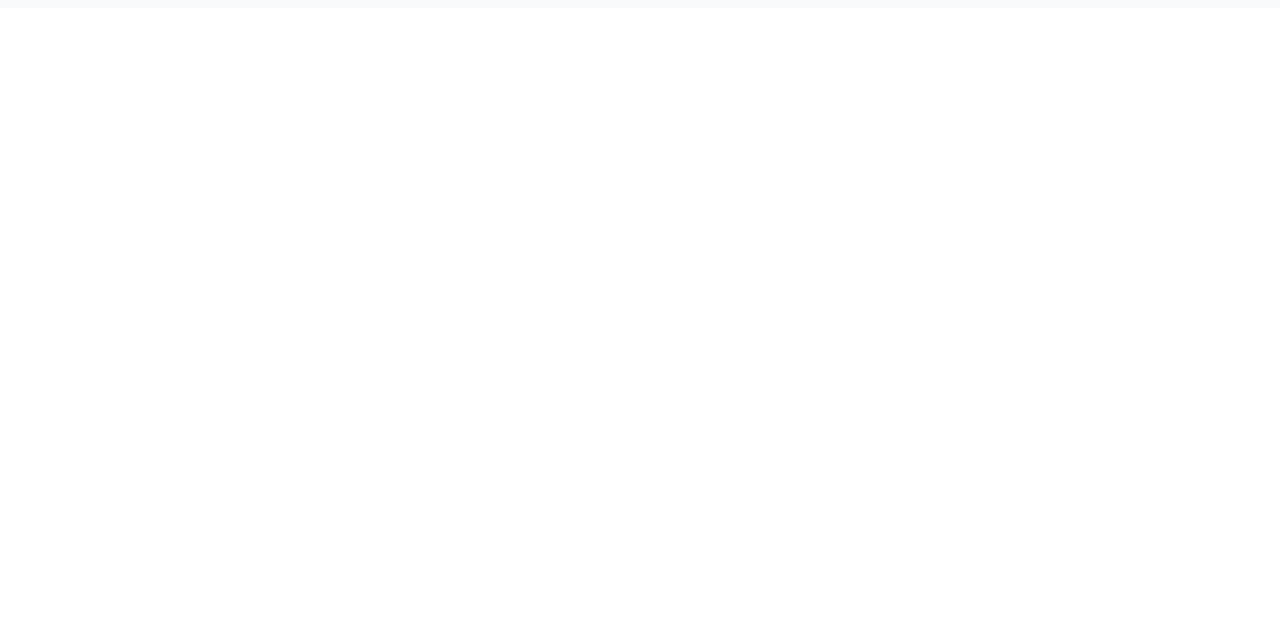
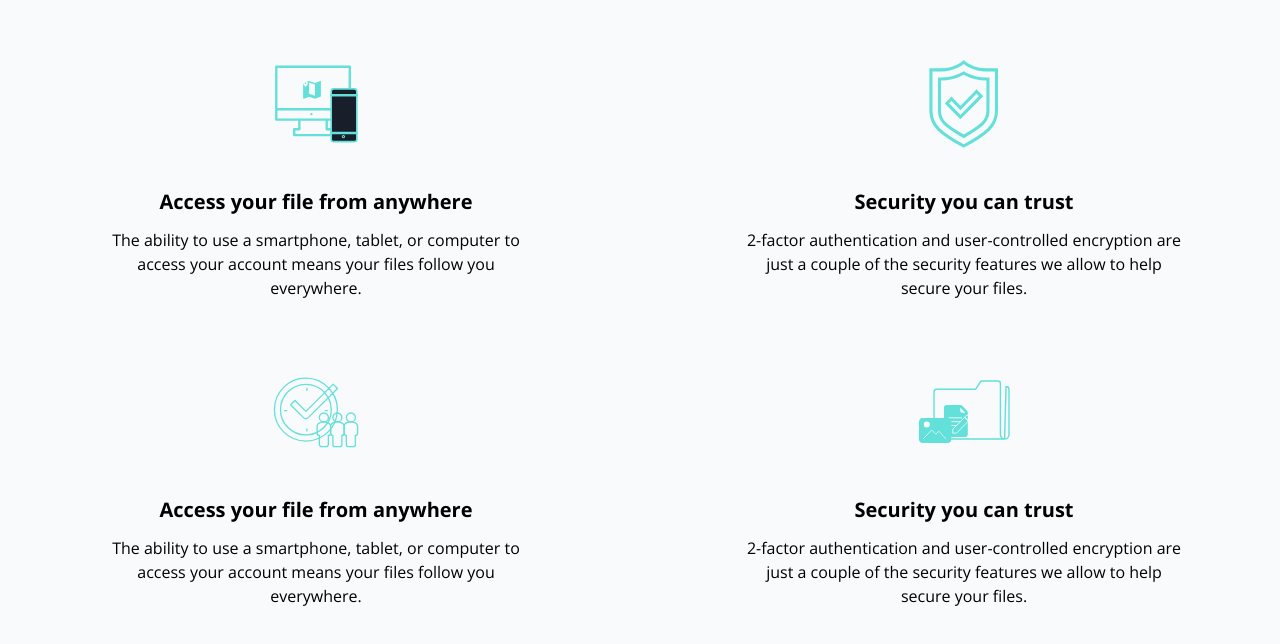
Before and after one commit to rakibtweets/fylo-react-tailwindcss, a React (Create React App) app: page / in a window 1280 px wide. Shown: the part 1330-1974 px from the top of the page. Before the commit the page ends 1338 px from the top, so only its background shows below. Built offline with nearby package versions, Linux system fonts and the light colour scheme.

Commit message:
features section added

```diff
--- a/src/App.js
+++ b/src/App.js
@@ -1,4 +1,5 @@
 import './App.css';
+import Features from './components/Features/Features';
 import Header from './components/Header/Header';
 import HeroBanner from './components/HeroBanner/HeroBanner';
 
@@ -7,6 +8,7 @@
     <>
       <Header />
       <HeroBanner />
+      <Features />
     </>
   );
 }
--- /dev/null
+++ b/src/components/Features/Features.js
@@ -0,0 +1,77 @@
+import React from 'react';
+
+const Features = () => {
+  return (
+    <section
+      id="#features"
+      className="pt-12 bg-gray-50 dark:bg-darkBlue1">
+      <div className="container mx-auto px-6 pb-32">
+        <div className="grid grid-cols-1 text-center md:grid-cols-2 gap-16">
+          {/* item 1 */}
+          <div className="flex flex-col items-center space-y-3 ">
+            <div className="flex items-center justify-center h-24 mb-6">
+              <img
+                src="/asset/images/icon-access-anywhere.svg"
+                alt=""
+              />
+            </div>
+            <h2 className="text-xl font-bold">
+              Access your file from anywhere
+            </h2>
+            <p className="max-w-md">
+              The ability to use a smartphone, tablet, or computer to access
+              your account means your files follow you everywhere.
+            </p>
+          </div>
+          {/* item 2 */}
+          <div className="flex flex-col items-center space-y-3  ">
+            <div className="flex items-center justify-center h-24 mb-6">
+              <img
+                src="/asset/images/icon-security.svg"
+                alt=""
+              />
+            </div>
+            <h2 className="text-xl font-bold">Security you can trust</h2>
+            <p className="max-w-md">
+              2-factor authentication and user-controlled encryption are just a
+              couple of the security features we allow to help secure your
+              files.
+            </p>
+          </div>
+          {/* item 3 */}
+          <div className="flex flex-col items-center space-y-3  ">
+            <div className="flex items-center justify-center h-24 mb-6">
+              <img
+                src="/asset/images/icon-collaboration.svg"
+                alt=""
+              />
+            </div>
+            <h2 className="text-xl font-bold">
+              Access your file from anywhere
+            </h2>
+            <p className="max-w-md">
+              The ability to use a smartphone, tablet, or computer to access
+              your account means your files follow you everywhere.
+            </p>
+          </div>
+          <div className="flex flex-col items-center space-y-3 ">
+            <div className="flex items-center justify-center h-24 mb-6">
+              <img
+                src="/asset/images/icon-any-file.svg"
+                alt=""
+              />
+            </div>
+            <h2 className="text-xl font-bold">Security you can trust</h2>
+            <p className="max-w-md">
+              2-factor authentication and user-controlled encryption are just a
+              couple of the security features we allow to help secure your
+              files.
+            </p>
+          </div>
+        </div>
+      </div>
+    </section>
+  );
+};
+
+export default Features;
```
